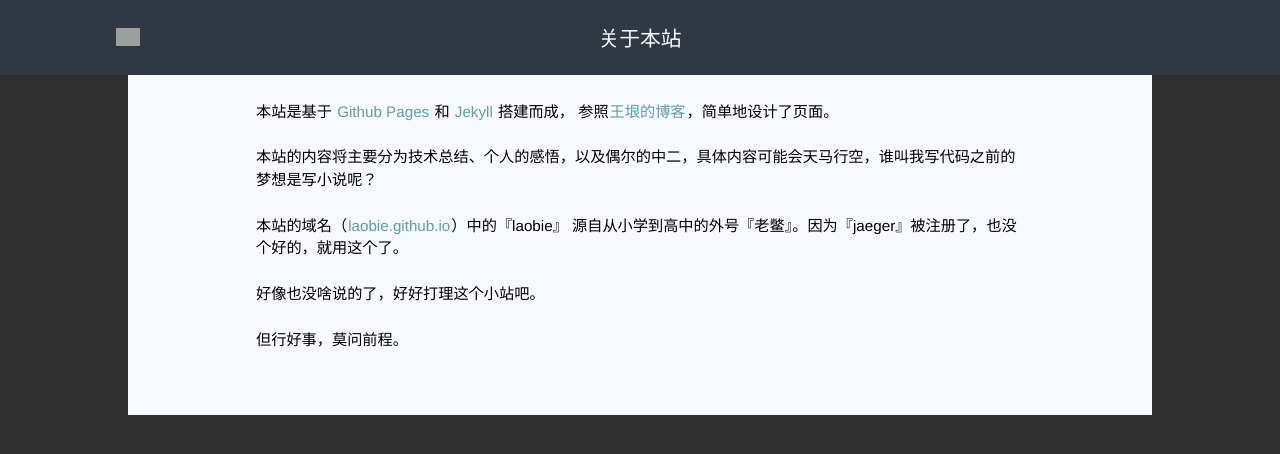
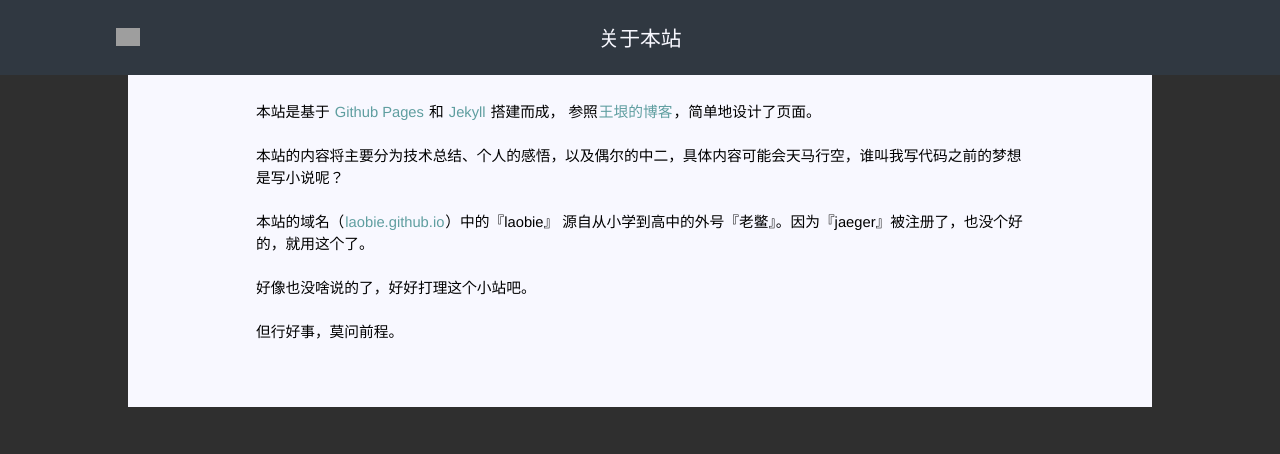
Before and after one commit to laobie/laobie.github.io, a Jekyll site: the page about.html, which Jekyll copies as it is, in a window 1280 px wide. Shown: the top 454 px of the page. Built offline with Jekyll 4.4.1, drawn with Linux system fonts in a browser that asks for light colours; comment, search, counter and statistics services are not loaded; grey boxes are pictures that could not be loaded.

Commit message:
change font size

```diff
--- a/assets/css/post.css
+++ b/assets/css/post.css
@@ -51,7 +51,7 @@ body {
 }
 
 .post-content {
-    font-size: 0.95em;
+    font-size: 0.92em;
     line-height: 1.5;
     font-weight: normal;
     background: ghostwhite;
```
